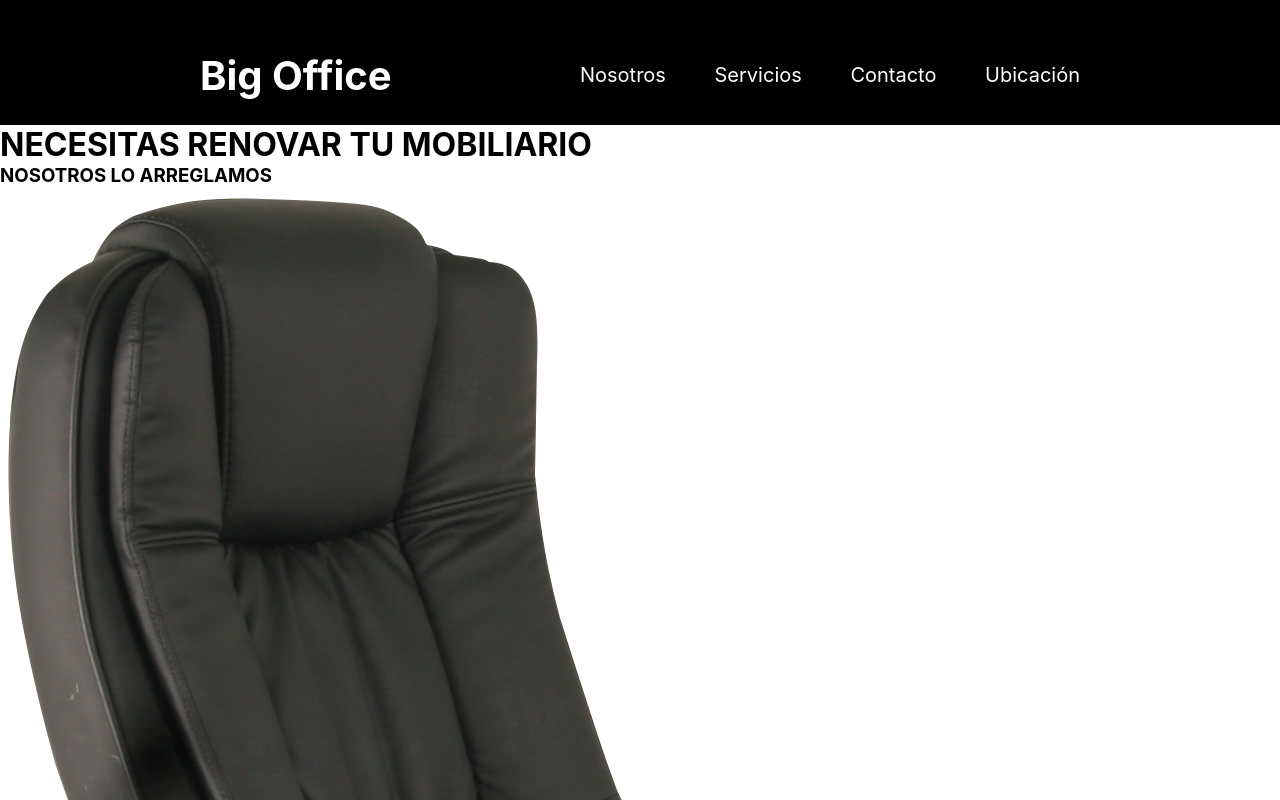
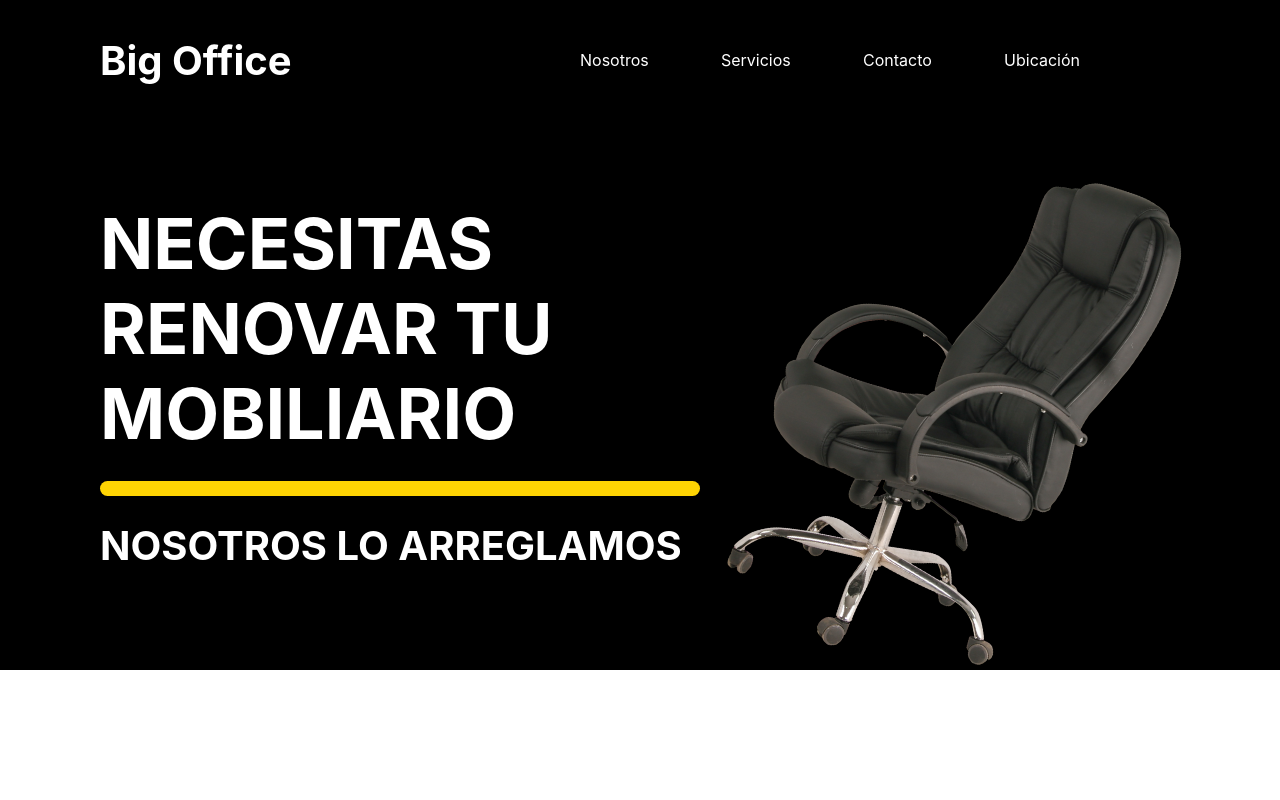
Before and after one commit to chrisval-byte/big-office, a React (Create React App) app: page / in a window 1280 px wide. Shown: the top 800 px of the page. Built offline with nearby package versions, Linux system fonts and the light colour scheme.

Commit message:
Cambios importantes responsive Diseños dados para pantallas < 1400

```diff
--- a/package.json
+++ b/package.json
@@ -10,7 +10,7 @@
     "react-dom": "^17.0.2",
     "react-redux": "^7.2.4",
     "react-router-dom": "^5.2.0",
-    "react-scripts": "4.0.3",
+    "react-scripts": "^4.0.3",
     "redux": "^4.1.1",
     "web-vitals": "^1.1.2"
   },
--- a/src/components/common/Header/style.css
+++ b/src/components/common/Header/style.css
@@ -1,3 +1,4 @@
+@media screen and (min-width: 1400px){
     .flex-header{
         display: flex;
         justify-content: space-between;
@@ -33,3 +34,42 @@
         text-decoration-line: underline;
         text-decoration-color: #FED403;
     }
+}
+
+@media screen and (min-width: 1200px){
+    .flex-header{
+        display: flex;
+        justify-content: space-between;
+        background-color: black;
+        height: 80px;
+        align-items: center;
+        padding-top: 20px;
+    }
+
+    .title-space{
+        margin-left: 100px;
+    }
+
+    .title-space h1{
+        color: white;
+        font-size: 40px;
+    }
+
+    .list-links{
+        display: flex;
+        justify-content: space-between;
+        width: 500px;
+        margin-right: 200px;
+    }
+
+    .list-links p{
+        color: white;
+        text-decoration: none;
+        font-size: 16px;
+    }
+
+    .list-links p:hover{
+        text-decoration-line: underline;
+        text-decoration-color: #FED403;
+    }
+}
--- a/src/views/Home/styles.css
+++ b/src/views/Home/styles.css
@@ -64,3 +64,65 @@
         transform: scaleX(-1) rotate(-20deg);
     }
 }
+
+@media screen and (min-width: 1200px){
+    .intro-section{
+        background-color: black;
+        height: 570px;
+        display: flex;
+        align-items: center;
+        justify-content: space-between;
+    }
+
+    .text-section{
+        display: flex;
+        justify-content: center;
+        flex-direction: column;
+    }
+
+    .text-container{
+        margin-left: 100px;
+        width: 500px;
+        margin-bottom: 25px;
+    }
+
+    .text-container h1{
+        color: white;
+        font-size: 70px;
+    }
+
+    .subtitle-container{
+        margin-left: 100px;
+    }
+
+    .subtitle-container h3{
+        font-size: 40px;
+        color: white;
+    }
+
+    .yellow-box{
+        margin-left: 100px;
+        margin-bottom: 25px;
+        width: 600px;
+        background-color: #FED403;
+        height: 15px;
+        display: flex;
+        border-radius: 15px;
+    }
+
+    .image-section{
+        display: flex;
+        justify-content: flex-end;
+        margin-right: 150px;
+    }
+
+    .image-style{
+        padding-top: 50px;
+        position: relative;
+        max-width: 650px;
+        width: 80%;
+        height: 100%;
+        max-height: 1000px;
+        transform: scaleX(-1) rotate(-20deg);
+    }
+}
```
Also changed, not shown: 1 other file (tests, documents, lock files or other folders). Lines whose indentation alone changed are shown as unchanged.
